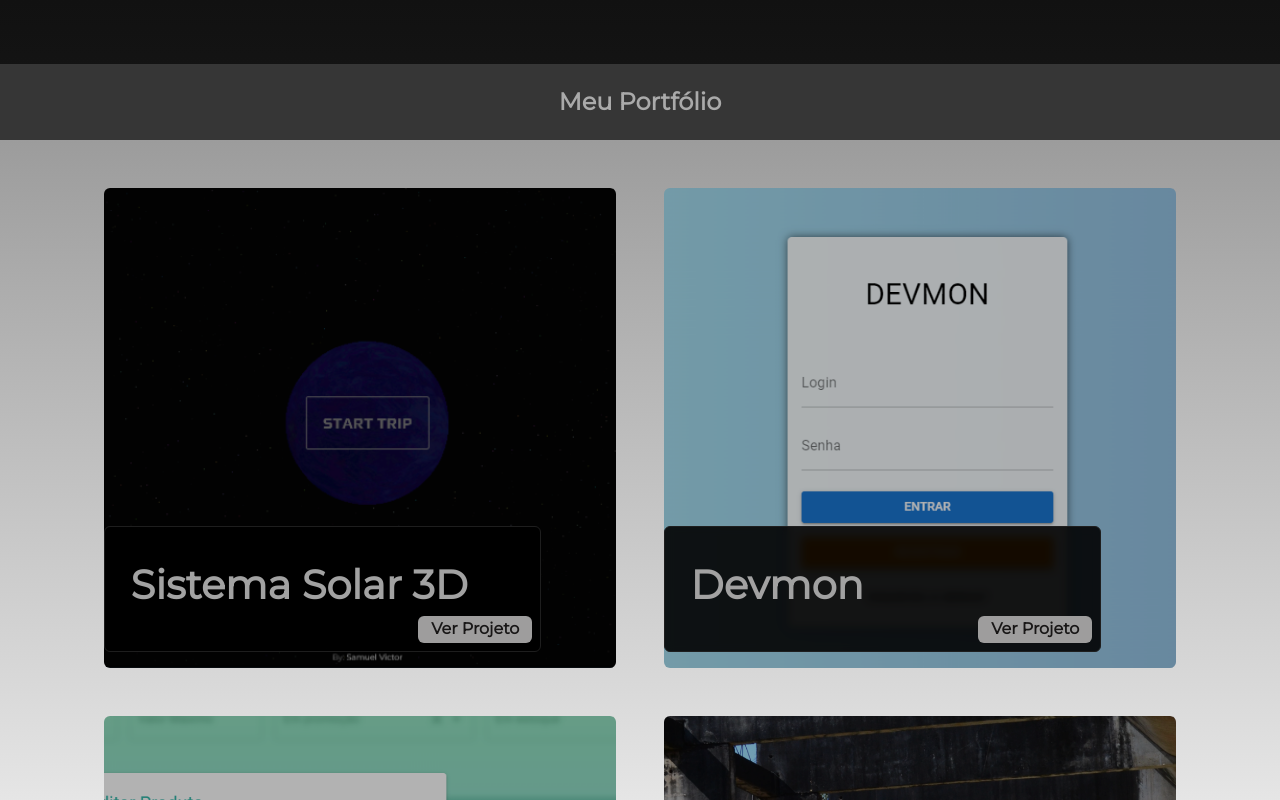
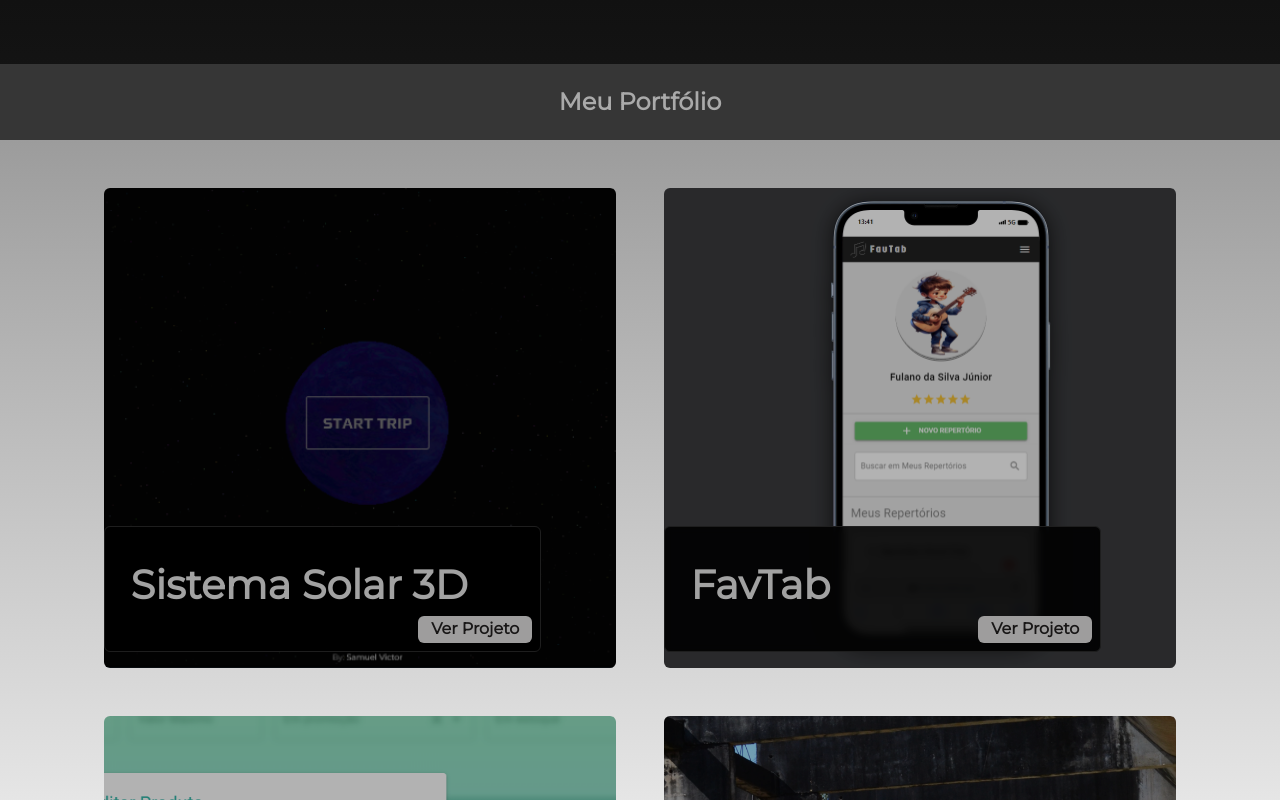
Before and after one commit to samuelvictorol/portfolio, an Angular app: page /portfolio in a window 1280 px wide. Built offline with nearby package versions, Linux system fonts and the light colour scheme; a web font is replaced by a local one.

Commit message:
update projects

```diff
--- a/src/app/portfolio/portfolio.component.ts
+++ b/src/app/portfolio/portfolio.component.ts
@@ -18,7 +18,7 @@ export class PortfolioComponent {
 
    projects = [
      { img:'assets/solarsystem.png', title: 'Sistema Solar 3D', desc: 'Um projeto pessoal que consiste em uma viagem pelo Sistema Solar em 3D utilizando Vue3 e Three.js', url:'https://sistema-solar-3js.netlify.app/'  },
-     { title: 'Devmon', img:'assets/devmon.png', url:"https://devmon.netlify.app/", desc: 'Jogo de ataque e esquiva utilizando Javascript + Vue3. Jogo rápido ja conta com o modo singleplayer e modo multiplayer online em desenvolvimento.', },
+     { title: 'FavTab', img:'assets/favtab.png', url:"https://favtab.netlify.app/", desc: 'WebApp Mobile First de gerenciamento e network de repertórios para Músicos utilizando Vue3 e Express.', },
      { title: 'Pixshop, Integração OpenPix', desc: 'Aplicação fullstack integrando a plataforma de pagamento OpenPix. Possui também um CRUD com filtros e webscrapping para popular o banco. Foi utilizado os frameworks Vue e Express.', url:'https://github.com/samuelvictorol/api-pixshop', img:'assets/pixshop.png',},
      { span: true,title: 'UnB na Mão', desc: 'WebApp Mobile First para facilitar a vida do estudante universitário da UnB, acelerando o acesso aos tópicos mais utilizados pelos alunos. Além de ter um sistema de cadastro de vagas e diferentes tipos de perfis com funcionalidades de ações diferentes.', url: 'https://unbnamao.netlify.app/', img: 'assets/unbnamao.png'},
      { title: 'Integração Paypal Angular', desc: 'Aplicação Web com integração com API do PayPal, Cart dinâmico utilizando diversos conceitos de Angular Framework e estilizado usando Bootstrap.', url: 'https://github.com/samuelvictorol/PayPal-Integration', img: 'assets/paypal.png', },
```
Also changed, not shown: src/assets/favtab.png (added).
